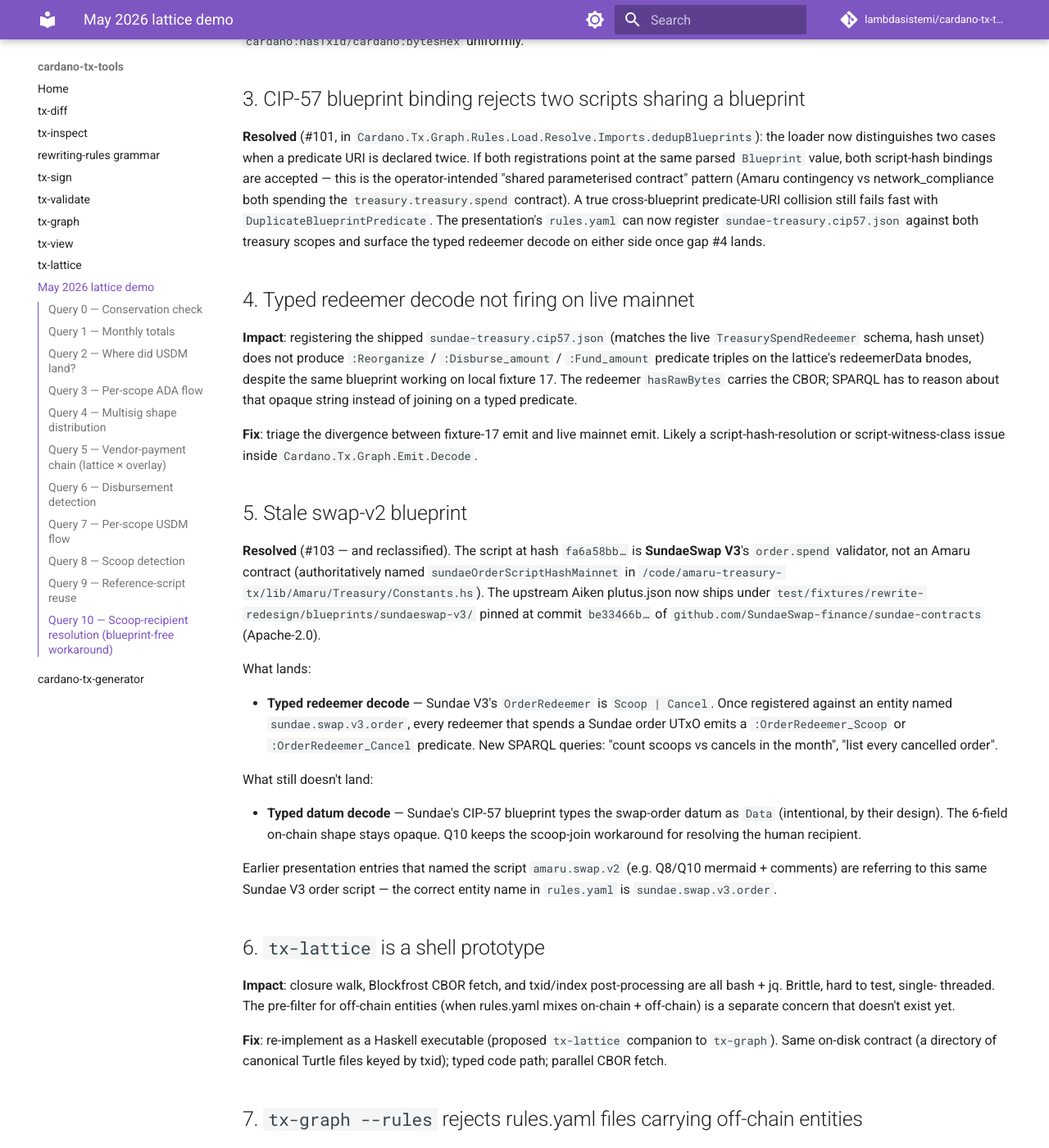
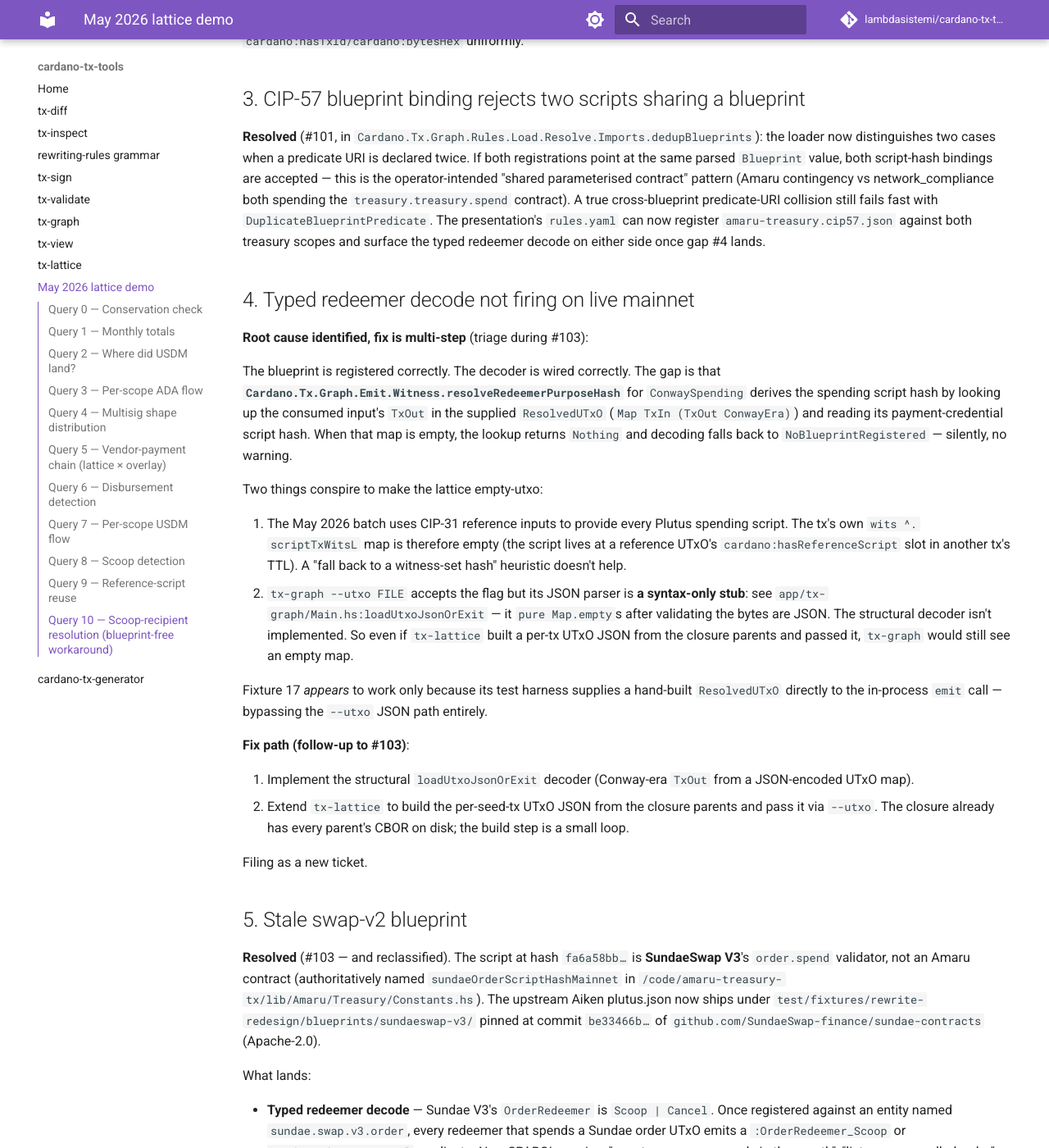
Before and after one commit to lambdasistemi/cardano-tx-tools, an MkDocs documentation site: the page built from docs/may-2026-amaru-lattice.md, in a window 1280 px wide and 1400 px high, scrolled down 11358 px. Shown: the whole window at 82% size. Built offline with MkDocs 1.6.1 and Material for MkDocs 9.7.7, drawn with Linux system fonts in a browser that asks for light colours; comment, search, counter and statistics services are not loaded.

Commit message:
chore: rename Amaru treasury blueprint + #102 root-cause analysis
Folds two related fixes on top of the SundaeSwap V3 blueprint
ship.

## Rename: sundae-treasury.cip57.json → amaru-treasury.cip57.json

The shipped fixture-15/17 blueprint was named `sundae-treasury`
because Amaru's treasury contract was modeled on SundaeSwap's
treasury pattern, but the content is actually Amaru's
`treasury.treasury.spend` validator (extracted upstream from
`/code/amaru-treasury/treasury-contracts/plutus.json`). The
filename was misleading. Renaming + updating every reference:

* `test/fixtures/rewrite-redesign/15-amaru-disburse-network-compliance/{rules.yaml,NOTES.md}`
* `test/fixtures/rewrite-redesign/17-amaru-disburse-contingency/{rules.yaml,NOTES.md}`
* `test/fixtures/rewrite-redesign/Fixtures/RewriteRedesign/S15_AmaruDisburseNetworkCompliance.hs`
* `test/fixtures/rewrite-redesign/Fixtures/RewriteRedesign/S17_AmaruDisburseContingency.hs`
* `docs/may-2026-amaru-lattice.md`

Fixture goldens regenerated (the byte stream is identical except
the comment-referenced file path in the rules.yaml itself).

## #102 root-cause analysis

Tried implementing a witness-set fallback for spending-redeemer
dispatch (when the `ResolvedUTxO` map is empty, fall back to any
script-witness hash registered in the blueprint index). Built
clean, all tests green, but the fix doesn't help the May 2026
lattice — every tx in the batch uses CIP-31 reference inputs to
provide its spending script, so `wits ^. scriptTxWitsL` is also
empty. The fallback would only help the (rarer) inline-script
case, and it's heuristic for multi-script txs anyway. Reverted.

What I learned is captured in the updated limitations section:

* The decoder is wired correctly. Blueprint registration is
  correct. The gap is in input-side script-hash resolution.
* `tx-graph --utxo FILE` is a **syntax-only stub** — it parses
  the JSON, validates bytes, then `pure Map.empty`s
  (`app/tx-graph/Main.hs:loadUtxoJsonOrExit`).
* Even if `tx-lattice` built per-tx UTxO JSON from closure
  parents, `tx-graph` would still see an empty map.

The real fix is two-step: implement the structural
`loadUtxoJsonOrExit` decoder, then extend `tx-lattice` to build
and pass the per-seed UTxO JSON from the closure. Filed as a
follow-up to this PR.

All 6 flake checks (lint / unit / build / e2e / tx-generator-unit
/ tx-validate-unit) green locally before push.

```diff
--- a/docs/may-2026-amaru-lattice.md
+++ b/docs/may-2026-amaru-lattice.md
@@ -510,23 +510,53 @@ is the operator-intended "shared parameterised contract" pattern
 `treasury.treasury.spend` contract). A true cross-blueprint
 predicate-URI collision still fails fast with
 `DuplicateBlueprintPredicate`. The presentation's `rules.yaml`
-can now register `sundae-treasury.cip57.json` against both
+can now register `amaru-treasury.cip57.json` against both
 treasury scopes and surface the typed redeemer decode on either
 side once gap #4 lands.
 
 ## 4. Typed redeemer decode not firing on live mainnet
 
-**Impact**: registering the shipped `sundae-treasury.cip57.json`
-(matches the live `TreasurySpendRedeemer` schema, hash unset) does
-not produce `:Reorganize` / `:Disburse_amount` / `:Fund_amount`
-predicate triples on the lattice's redeemerData bnodes, despite the
-same blueprint working on local fixture 17. The redeemer
-`hasRawBytes` carries the CBOR; SPARQL has to reason about that
-opaque string instead of joining on a typed predicate.
+**Root cause identified, fix is multi-step** (triage during #103):
 
-**Fix**: triage the divergence between fixture-17 emit and live
-mainnet emit. Likely a script-hash-resolution or
-script-witness-class issue inside `Cardano.Tx.Graph.Emit.Decode`.
+The blueprint is registered correctly. The decoder is wired
+correctly. The gap is that **`Cardano.Tx.Graph.Emit.Witness.resolveRedeemerPurposeHash`**
+for `ConwaySpending` derives the spending script hash by looking
+up the consumed input's `TxOut` in the supplied `ResolvedUTxO`
+(`Map TxIn (TxOut ConwayEra)`) and reading its
+payment-credential script hash. When that map is empty, the
+lookup returns `Nothing` and decoding falls back to
+`NoBlueprintRegistered` — silently, no warning.
+
+Two things conspire to make the lattice empty-utxo:
+
+1. The May 2026 batch uses CIP-31 reference inputs to provide
+   every Plutus spending script. The tx's own
+   `wits ^. scriptTxWitsL` map is therefore empty (the script
+   lives at a reference UTxO's `cardano:hasReferenceScript`
+   slot in another tx's TTL). A "fall back to a witness-set
+   hash" heuristic doesn't help.
+2. `tx-graph --utxo FILE` accepts the flag but its JSON parser
+   is **a syntax-only stub**: see
+   `app/tx-graph/Main.hs:loadUtxoJsonOrExit` — it
+   `pure Map.empty`s after validating the bytes are JSON. The
+   structural decoder isn't implemented. So even if `tx-lattice`
+   built a per-tx UTxO JSON from the closure parents and passed
+   it, `tx-graph` would still see an empty map.
+
+Fixture 17 *appears* to work only because its test harness
+supplies a hand-built `ResolvedUTxO` directly to the in-process
+`emit` call — bypassing the `--utxo` JSON path entirely.
+
+**Fix path (follow-up to #103)**:
+
+1. Implement the structural `loadUtxoJsonOrExit` decoder
+   (Conway-era `TxOut` from a JSON-encoded UTxO map).
+2. Extend `tx-lattice` to build the per-seed-tx UTxO JSON from
+   the closure parents and pass it via `--utxo`. The closure
+   already has every parent's CBOR on disk; the build step is
+   a small loop.
+
+Filing as a new ticket.
 
 ## 5. Stale swap-v2 blueprint
 
```
Also changed, not shown: 8 other files.
